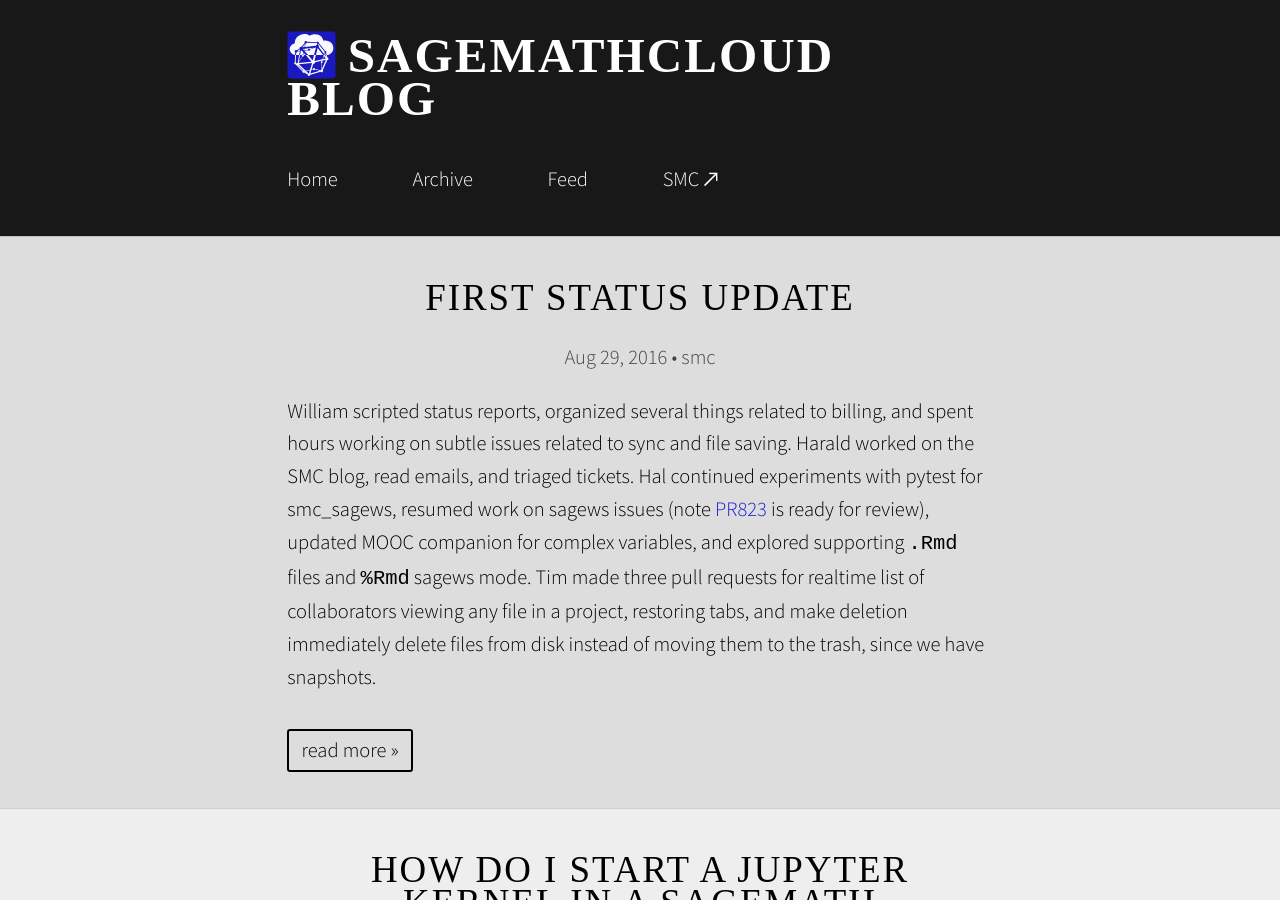
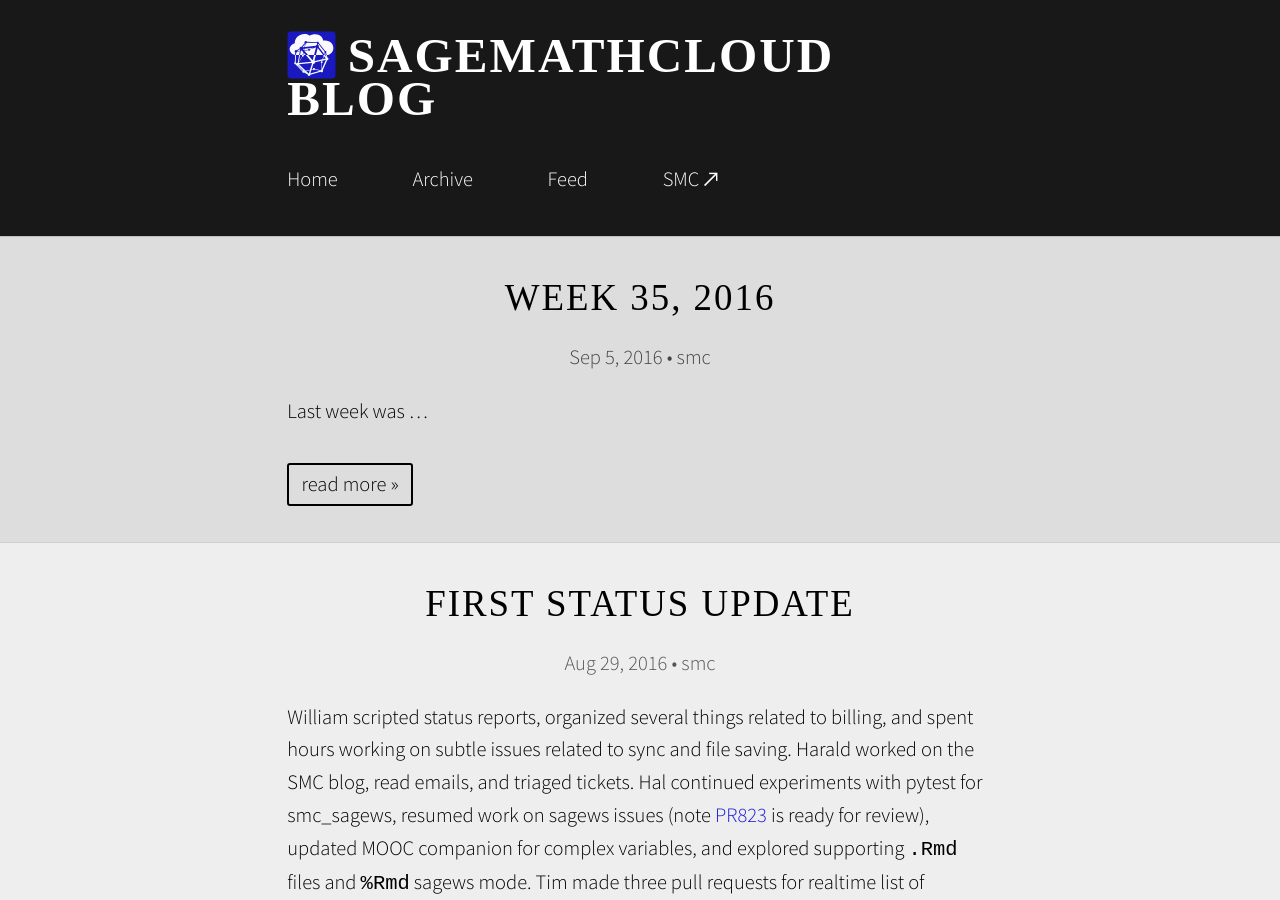
Before and after one commit to sagemathinc/cocalc-blog, a Jekyll site: the page built from src/index.html, in a window 1280 px wide and 900 px high. Built offline with Jekyll 4.4.1, drawn with Linux system fonts in a browser that asks for light colours; nearby versions of some CDN libraries; some web fonts are replaced; formulas are drawn with MathJax 3; the list of posts is cut into pages by our own code.

Commit message:
starting week 35 summary and little bit of documentation and config update

```diff
--- a/src/_config.yml
+++ b/src/_config.yml
@@ -4,9 +4,11 @@
 #subheading: "Really cool blog about ... something"
 more: "read more"
 url: "http://blog.sagemath.com"
+
 baseurl: "" # comment out if in root directory
+#baseurl: "/369491f1-9b8a-431c-8cd0-150dd15f7b11/raw/blog.sagemath/www/"
 
-future: true
+future: false
 
 comments:
     disqus: "sagemathinc"
--- /dev/null
+++ b/src/_posts/2016-09-05-week-35-2016.md
@@ -0,0 +1,7 @@
+---
+title:  "Week 35, 2016"
+date:   2016-09-05 23:59:00
+categories: smc
+---
+
+Last week was ...
```
Also changed, not shown: README.md, 1 other file.
